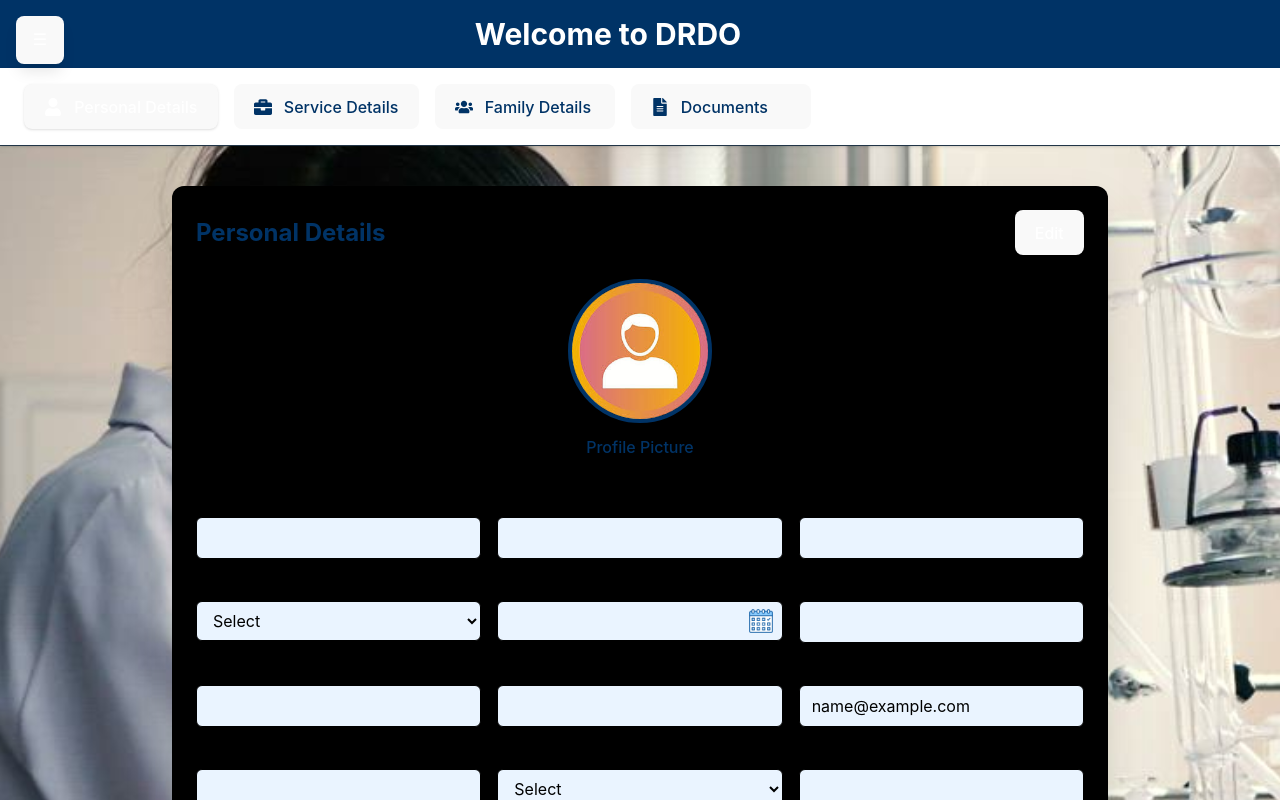
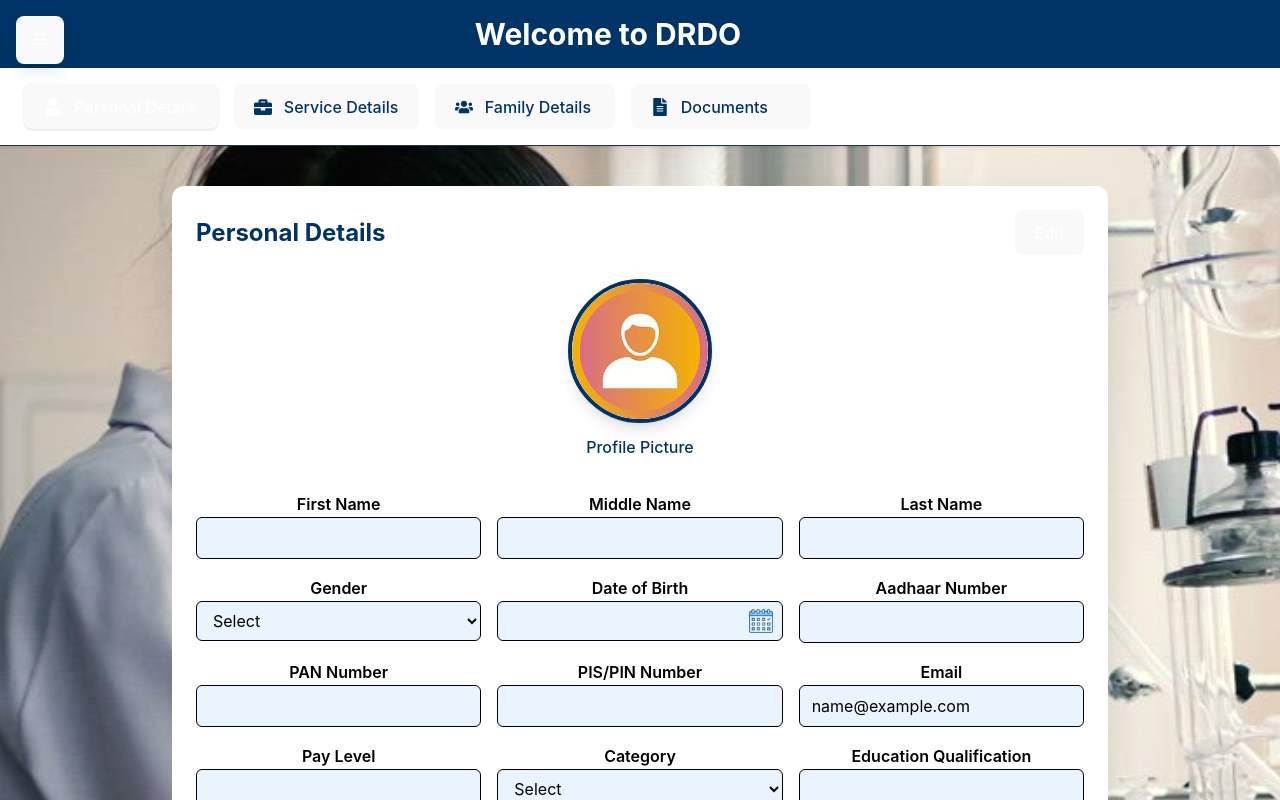
Before and after one commit to Joel-Saxena/SSPL_Dashboard, a React (Vite) app in the folder Prototype/frontend/: page /profile in a window 1280 px wide. Shown: the top 800 px of the page. Built offline with nearby package versions, Linux system fonts and the light colour scheme; sample sign-in values are in the browser's storage.

Commit message:
doc and profile upload done, color back to white

```diff
--- a/Prototype/frontend/src/components/ProfileTabs.jsx
+++ b/Prototype/frontend/src/components/ProfileTabs.jsx
@@ -1326,7 +1326,7 @@
       </nav>
       {/* Tab Content */}
       <main className="flex-grow flex items-center justify-center px-4 py-10 w-full h-full">
-        <div className="bg-black bg-opacity-90 backdrop-blur-md rounded-xl shadow-2xl w-full md:w-3/4 p-6 mb-6">
+        <div className="bg-white bg-opacity-90 backdrop-blur-md rounded-xl shadow-2xl w-full md:w-3/4 p-6 mb-6">
           {loading && <p>Loading profile...</p>}
           {error && <p style={{ color: 'red' }}>{error.message}</p>}
           {!loading && !error && (
```
